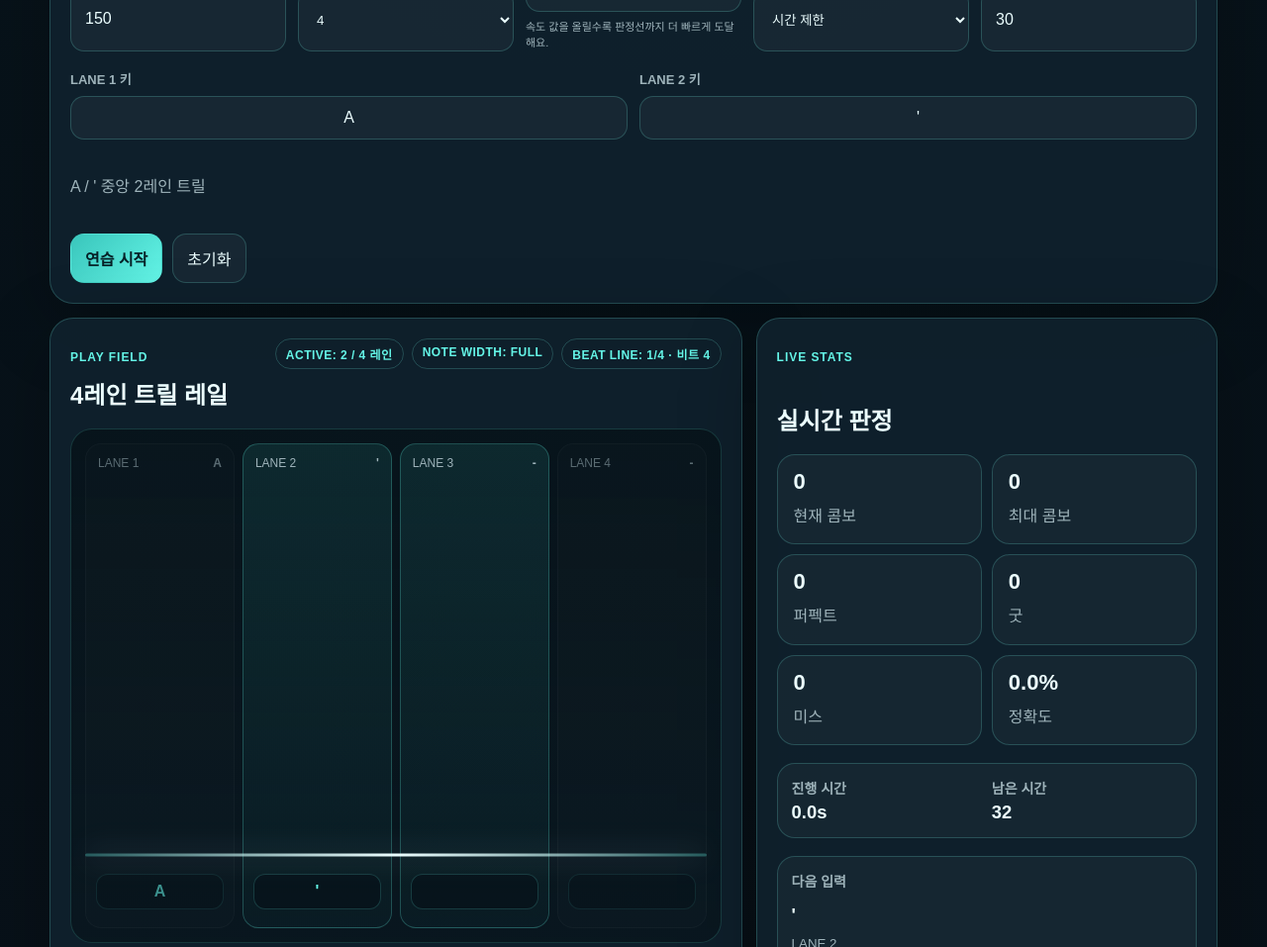
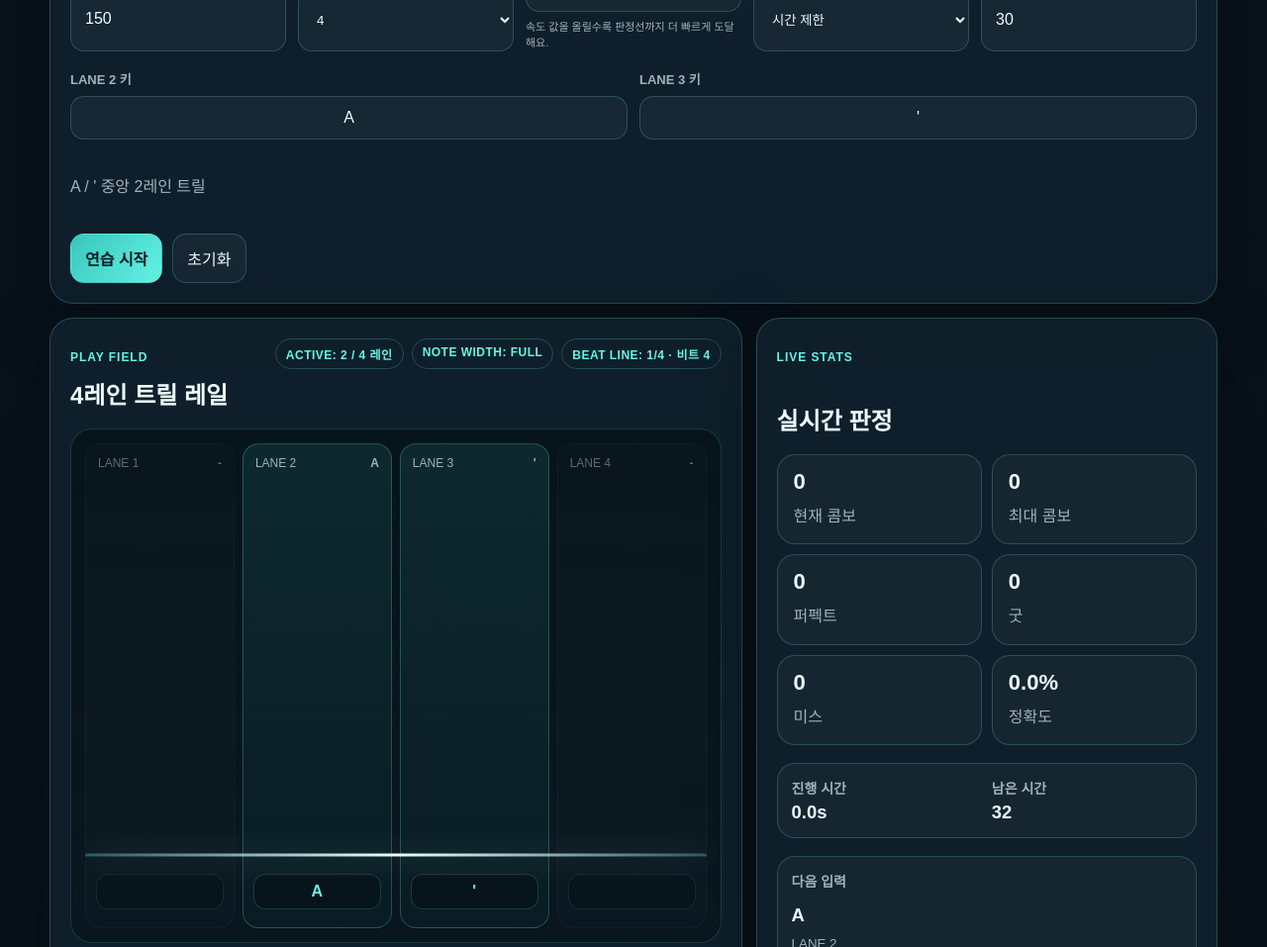
Before and after one commit to miku-agent/06_trill-lab, a Next.js app: page /practice in a window 1280 px wide. Shown: the part 513-1470 px from the top of the page at 99% size. Built offline with nearby package versions, Linux system fonts and the light colour scheme.

Commit message:
fix(practice): align keyBindings index with active lane index
keyBindings[0,1] now maps through activeLanes to match actual note
lane positions [1,2] for trill pattern, fixing WRONG judgment on
every correct key press. Unskip 3 previously blocked E2E tests.

```diff
--- a/package.json
+++ b/package.json
@@ -1,6 +1,6 @@
 {
   "name": "trill-lab",
-  "version": "0.1.6",
+  "version": "0.1.7",
   "private": true,
   "packageManager": "pnpm@10.30.3",
   "scripts": {
--- a/src/app/practice/page.tsx
+++ b/src/app/practice/page.tsx
@@ -609,8 +609,9 @@ function PracticePageContent() {
 
       if (gameState !== "playing") return;
 
-      const pressedLane = config.keyBindings.findIndex((binding) => matchesBinding(event, binding));
-      if (pressedLane < 0) return;
+      const pressedKeyIndex = config.keyBindings.findIndex((binding) => matchesBinding(event, binding));
+      if (pressedKeyIndex < 0) return;
+      const pressedLane = activeLanes[pressedKeyIndex] ?? pressedKeyIndex;
 
       event.preventDefault();
       triggerLanePressEffect(pressedLane);
@@ -655,7 +656,7 @@ function PracticePageContent() {
 
     window.addEventListener("keydown", onKeyDown);
     return () => window.removeEventListener("keydown", onKeyDown);
-  }, [applyJudgment, config.endMode, config.keyBindings, finishGame, gameState, getCurrentElapsedMs, keyCaptureTarget, showFeedback, spawnLaneJudgmentFeedback, triggerLanePressEffect]);
+  }, [activeLanes, applyJudgment, config.endMode, config.keyBindings, finishGame, gameState, getCurrentElapsedMs, keyCaptureTarget, showFeedback, spawnLaneJudgmentFeedback, triggerLanePressEffect]);
 
   useEffect(() => {
     return () => {
@@ -866,7 +867,7 @@ function PracticePageContent() {
           <div className="practice-key-grid">
             {config.keyBindings.slice(0, pattern === "druruk" ? config.drurukKeyCount : config.keyBindings.length).map((binding, index) => (
               <div key={`${pattern}-binding-${index}`} className="practice-field">
-                <span>{spec.laneLabel(index, config)} 키</span>
+                <span>{spec.laneLabel(activeLanes[index] ?? index, config)} 키</span>
                 <button
                   type="button"
                   className={`key-value-button${keyCaptureTarget === index ? " is-capturing" : ""}`}
@@ -922,7 +923,8 @@ function PracticePageContent() {
 
               {laneIndexes.map((lane) => {
                 const laneNotes = notes.filter((note) => note.lane === lane);
-                const laneKey = config.keyBindings[lane] ?? null;
+                const keyIndex = activeLanes.indexOf(lane);
+                const laneKey = keyIndex >= 0 ? (config.keyBindings[keyIndex] ?? null) : null;
                 const isActiveLane = activeLanes.includes(lane);
 
                 return (
@@ -1022,7 +1024,7 @@ function PracticePageContent() {
 
             <div className="practice-next-box">
               <span className="key-label">다음 입력</span>
-              <strong>{formatKeyLabel(config.keyBindings[nextExpectedLane] ?? config.keyBindings[0] ?? "-")}</strong>
+              <strong>{formatKeyLabel(config.keyBindings[Math.max(0, activeLanes.indexOf(nextExpectedLane))] ?? "-")}</strong>
               <small>{spec.laneLabel(nextExpectedLane, config)}</small>
             </div>
 
```
Also changed, not shown: 2 other files (tests, documents, lock files or other folders).
